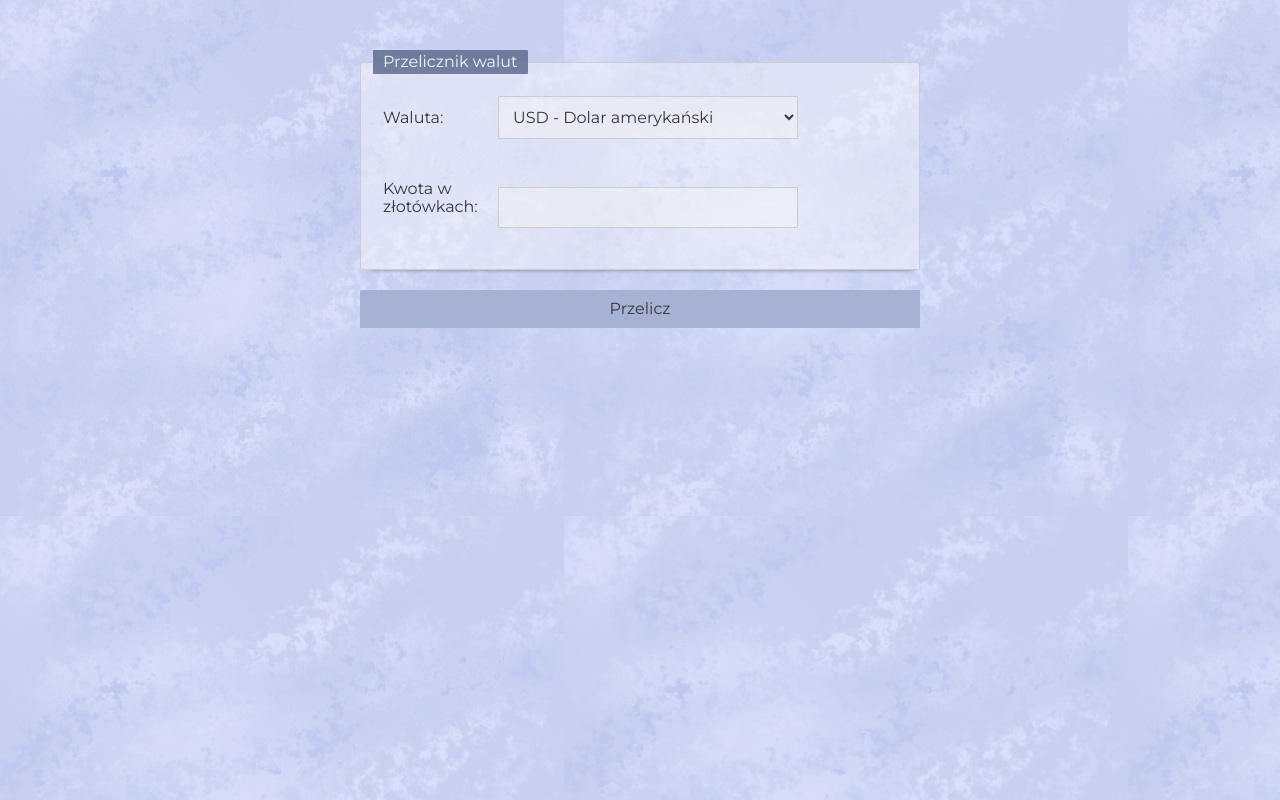
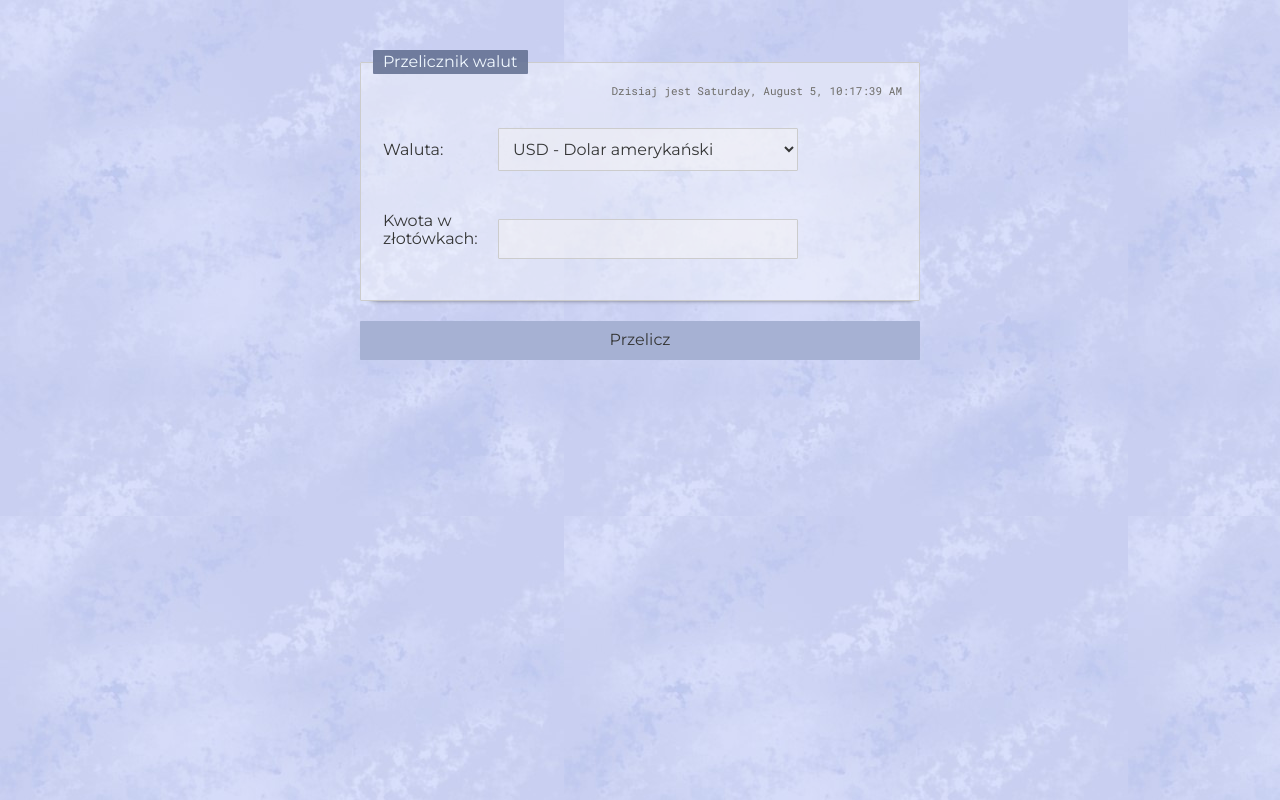
Before and after one commit to WiktoriaNizielska/currency-converter-react, a React (Create React App) app: page / in a window 1280 px wide. Built offline with nearby package versions, Linux system fonts and the light colour scheme.

Commit message:
clock added

```diff
--- a/public/index.html
+++ b/public/index.html
@@ -28,6 +28,9 @@
     crossorigin="anonymous" referrerpolicy="no-referrer" />
   <link href="https://fonts.googleapis.com/css2?family=Montserrat:ital,wght@0,100..900;1,100..900&display=swap"
     rel="stylesheet">
+  <link
+    href="https://fonts.googleapis.com/css2?family=Lato:ital,wght@0,100;0,300;0,400;0,700;0,900;1,100;1,300;1,400;1,700;1,900&family=Montserrat:ital,wght@0,100..900;1,100..900&family=Roboto+Mono:ital,wght@0,100..700;1,100..700&display=swap"
+    rel="stylesheet">
 </head>
 
 <body>
--- a/src/App.js
+++ b/src/App.js
@@ -2,6 +2,7 @@ import { useState } from "react";
 import Form from "./Form";
 import Result from "./Result";
 import currencies from "./currencies";
+import Clock from "./Clock";
 
 function App() {
   const [result, setResult] = useState(null);
@@ -21,6 +22,7 @@ function App() {
   return (
     <main>
       <Form
+        Clock={Clock}
         calculateResult={calculateResult}
         result={result}
       />
--- /dev/null
+++ b/src/Clock/index.js
@@ -0,0 +1,38 @@
+import { useEffect, useState } from "react";
+import "./style.css";
+
+const Clock = () => {
+  const [date, setDate] = useState(new Date());
+
+  useEffect(() => {
+    const intervalId = setInterval(() => {
+      setDate(new Date())
+    }, 1000);
+
+    return () => {
+      clearInterval(intervalId);
+    };
+  });
+
+  return (
+    <p className="clock">
+      Dzisiaj jest&nbsp;
+      {date.toLocaleString(undefined,
+        {
+          weekday: "long",
+          day: "numeric",
+          month: "long",
+        }
+      )},&nbsp;
+      {date.toLocaleString(undefined,
+        {
+          hour: "numeric",
+          minute: "numeric",
+          second: "numeric"
+        }
+      )}
+    </p>
+  )
+};
+
+export default Clock;
--- /dev/null
+++ b/src/Clock/style.css
@@ -0,0 +1,14 @@
+.clock {
+  text-align: end;
+  font-family: "Roboto Mono", monospace;
+  font-size: 11px;
+  color: rgb(109, 108, 104);
+  margin: 5px 5px 30px;
+}
+
+@media(max-width:767px) {
+  .clock {
+    margin: 12px 5px 5px;
+    font-size: 10px;
+  }
+}
--- a/src/Form/index.js
+++ b/src/Form/index.js
@@ -1,6 +1,7 @@
 import "./style.css";
 import { useState } from "react";
 import currencies from "../currencies";
+import Clock from "../Clock";
 
 const Form = ({ calculateResult }) => {
   const [currency, setCurrency] = useState(currencies[0].symbol);
@@ -17,6 +18,7 @@ const Form = ({ calculateResult }) => {
         <legend className="form__legend">
           Przelicznik walut
         </legend>
+        <Clock />
         <p>
           <label>
             <span className="form__labelText">
```
